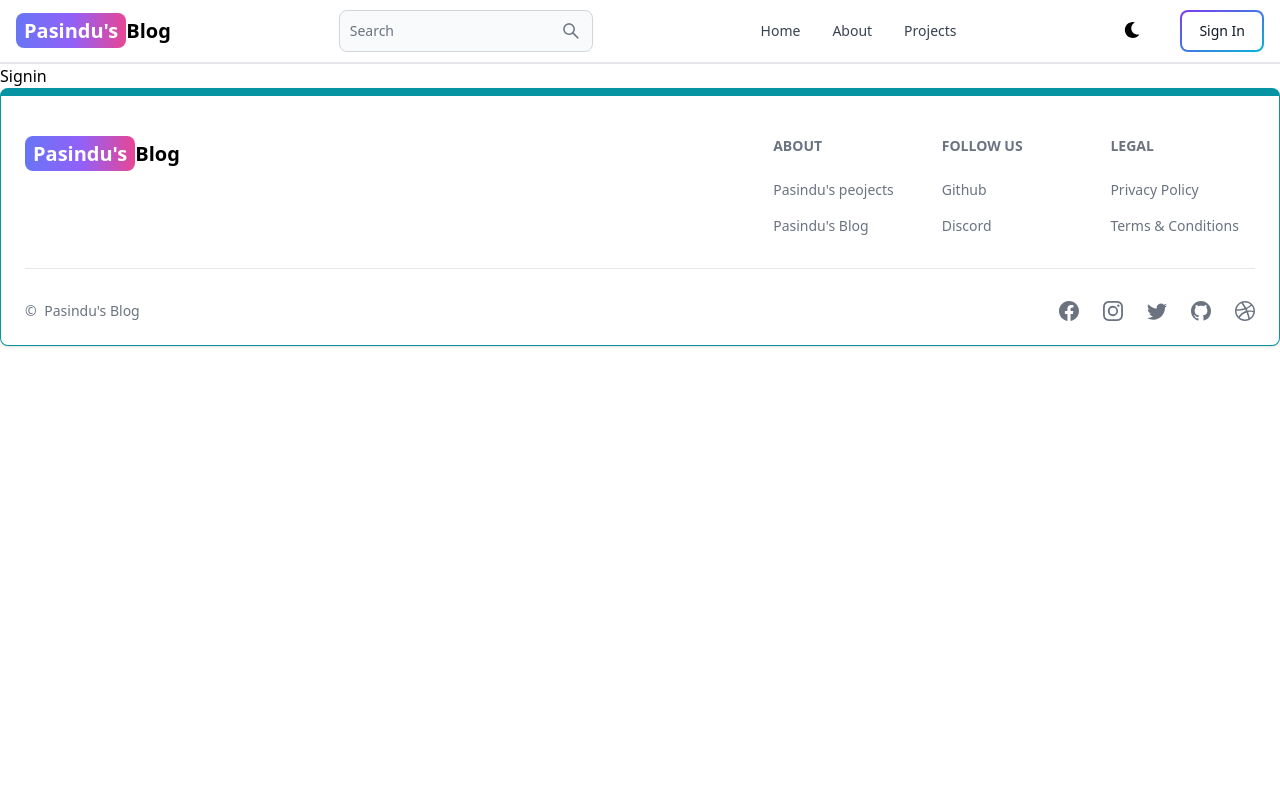
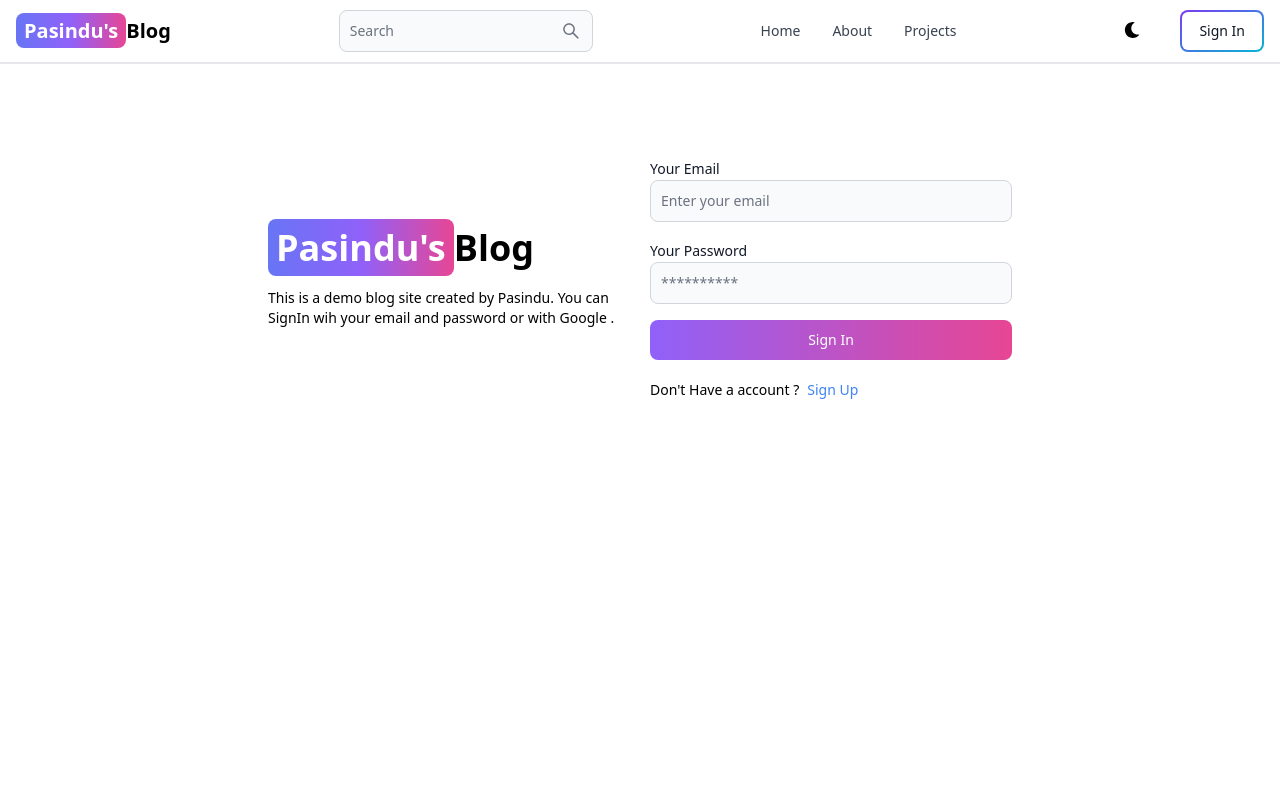
Before and after one commit to pasindumadushanr/Mern-Blog, a React (Vite) app in the folder client/: page /signin in a window 1280 px wide. Shown: the top 800 px of the page. Built offline with nearby package versions, Linux system fonts and the light colour scheme.

Commit message:
Complete sigin page functionaility

```diff
--- a/client/src/components/Header.jsx
+++ b/client/src/components/Header.jsx
@@ -32,7 +32,7 @@
           <button className="w-12 h-10 hidden sm:inline color='gray' pill">
             <FaMoon/>
           </button>
-          <Link to='/sign-in'>
+          <Link to='/signin'>
           <Button  gradientDuoTone="purpleToBlue" outline >
             Sign In
           </Button>
--- a/client/src/pages/Signin.jsx
+++ b/client/src/pages/Signin.jsx
@@ -1,5 +1,142 @@
+import { Alert, Button, Label, Spinner, TextInput } from 'flowbite-react';
+import{Link ,useNavigate} from 'react-router-dom';
+import { useState } from 'react';
+
+
+
 export default function Signin() {
+  const [formData, setFormData] = useState({});
+  const [errorMessage,setErrorMessage] = useState(null);
+  const [loading,setLoading] = useState(false);
+  const navigate=useNavigate();
+  const handleChange=(e)=>{
+    setFormData({...formData,[e.target.id]:e.target.value.trim()});
+
+  };
+  const handleSubmit=async(e)=>{
+    e.preventDefault();
+    if(!formData.email || !formData.password){
+      return  setErrorMessage('Please fill all the fields.');
+
+    }
+    try{
+
+      setLoading(true);
+      setErrorMessage(null);
+      const res= await fetch('/api/auth/signin',{
+        method:'POST',
+        headers:{
+          'Content-Type':'application/json'
+        },
+        body:JSON.stringify(formData)
+      });
+      const data =await res.json() ;
+      if (data.success===false) {
+        setErrorMessage(data.message);
+      }
+      setLoading(false);
+      if(res.ok){
+        navigate('/');
+      }
+    } catch (error) {
+      setErrorMessage(error.message);
+      setLoading(false);
+
+
+
+
+    }
+
+
+
+
+  };
   return (
-    <div>Signin</div>
+    <div className="min-h-screen mt-20">
+      <div className="flex p-3 max-w-3xl
+       mx-auto flex-col md:flex-row md:items-center gap-5">
+
+          {/*left side*/}
+        <div className="flex-1">
+        <Link
+         to="/"
+         className="
+        font-bold dark:text-white  text-4xl">
+        <span className="px-2 py-1 bg-gradient-to-r
+         from-indigo-500 via-purple-500 to-pink-500 rounded-lg
+         text-white">Pasindu's</span>
+        Blog
+
+      </Link>
+      <p className='text-sm mt-5'>
+        This is a demo blog site created by Pasindu.
+        You can SignIn wih your email and password
+        or with Google .
+
+
+      </p>
+
+
+        </div>
+
+          {/*Right side*/}
+        <div className="flex-1">
+          <form className='flex flex-col gap-4' onSubmit={handleSubmit}>
+
+            <div>
+              <Label value='Your Email' />
+              <TextInput
+              type='email'
+              placeholder='Enter your email'
+              id='email'
+              onChange={handleChange}
+              />
+              </div>
+            <div>
+              <Label value='Your Password' />
+              <TextInput
+              type='password'
+              placeholder='**********'
+              id='password'
+              onChange={handleChange}
+              />
+            </div>
+
+            <Button gradientDuoTone="purpleToPink" type='submit' disabled={loading} >
+              {
+
+              loading ? (
+                <>
+                <Spinner size='sm'/>
+                <span className='pl-3'> Loading...</span>
+                </>
+              ) : 'Sign In'
+              }
+
+
+            </Button>
+
+          </form>
+          <div className='flex gap-2 text-sm mt-5'>
+            <span>Don't Have a account ?</span>
+            <Link to='/signup' className='text-blue-500'>
+              Sign Up
+            </Link>
+
+          </div>
+          {
+            errorMessage && (
+              <Alert className=' mt-5' color='failure'>
+                {errorMessage}
+              </Alert>
+            )
+
+
+
+          }
+
+        </div>
+      </div>
+    </div>
   )
 }
--- a/client/src/pages/Signup.jsx
+++ b/client/src/pages/Signup.jsx
@@ -127,7 +127,7 @@
           </form>
           <div className='flex gap-2 text-sm mt-5'>
             <span>Have a account ?</span>
-            <Link to='/sign-in' className='text-blue-500'>
+            <Link to='/signin' className='text-blue-500'>
               Sign In
             </Link>
 
```
Also changed, not shown: 2 other files (tests, documents, lock files or other folders).
